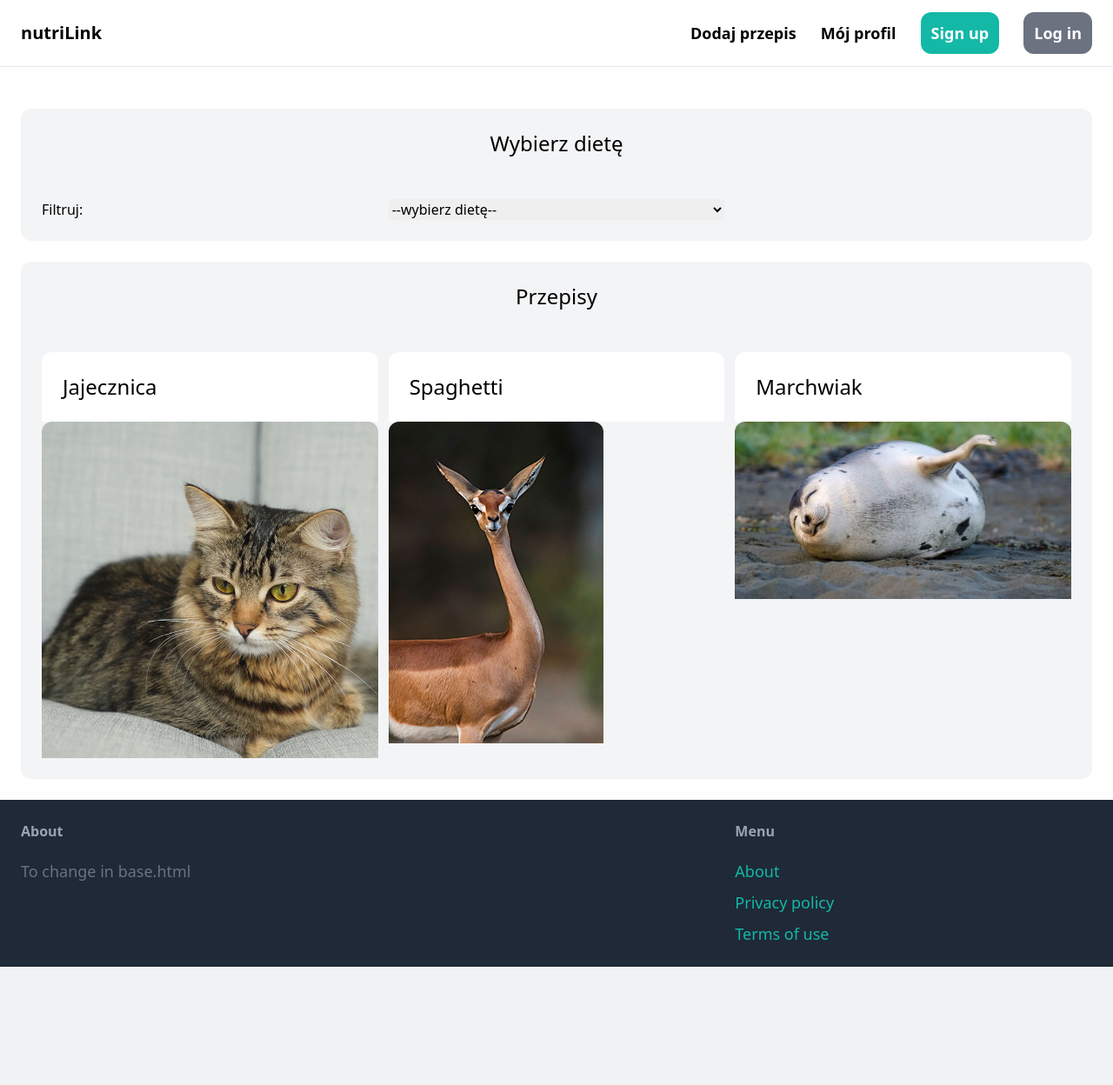
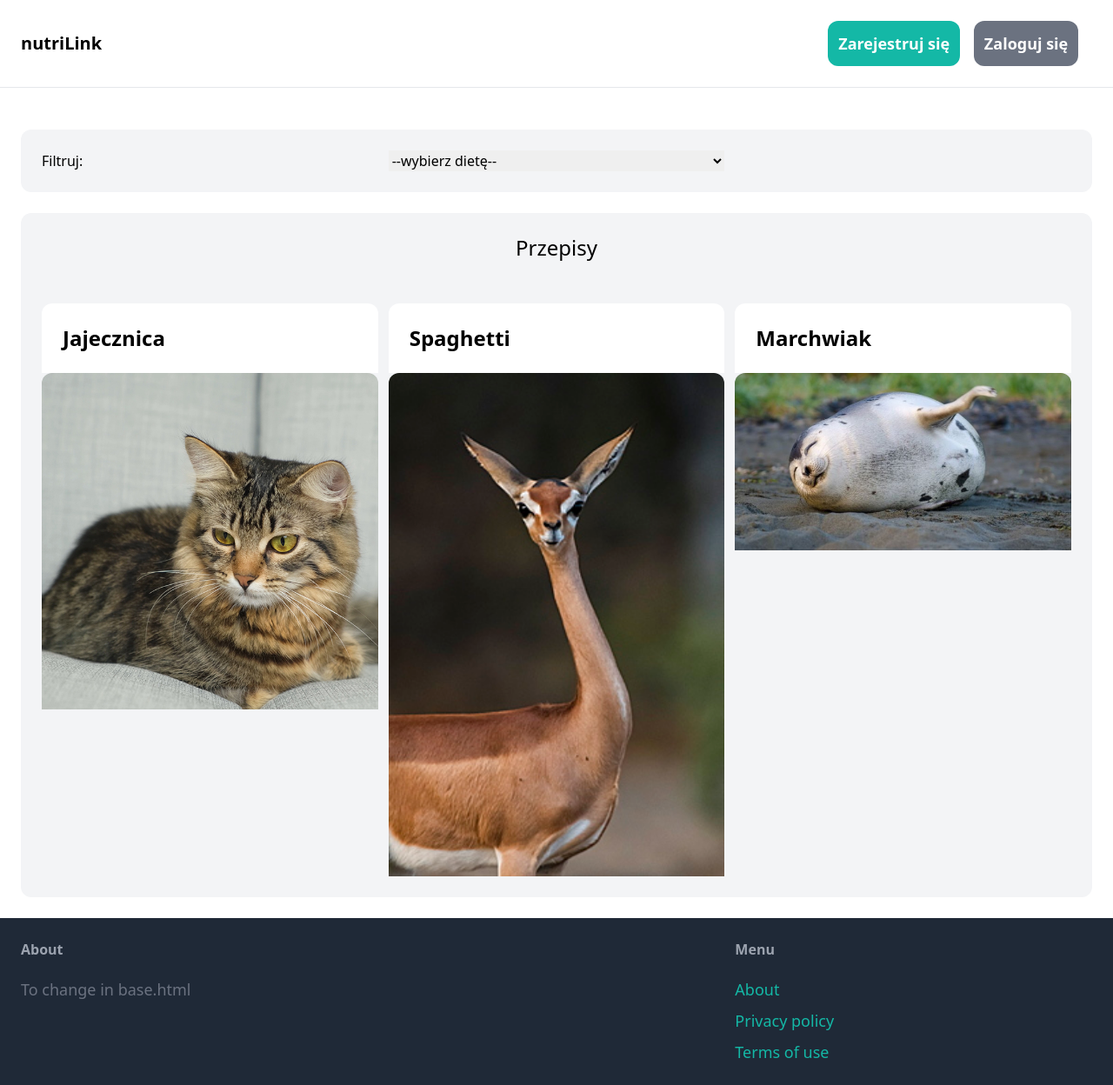
Before and after one commit to mmkkozak/nutriLink, a Django app: page /nutriLink/ in a window 1280 px wide. Shown: the whole page at 87% size. Before the commit the page ends 1112 px from the top, so only its background shows below. Run offline with Django 5.2, Linux system fonts and the light colour scheme; data comes from the database, SQL or seed files in the repository; both versions use the stored data as it was after the commit; some libraries are stand-ins or nearby versions.

Commit message:
Recipe pictures are now working

```diff
--- a/dietobaza/urls.py
+++ b/dietobaza/urls.py
@@ -16,8 +16,11 @@ Including another URLconf
 """
 from django.contrib import admin
 from django.urls import path, include
+from django.conf.urls.static import static
+from django.conf import settings
 
 urlpatterns = [
+    path('', include('nutriLink.urls')),
     path('admin/', admin.site.urls),
     path("nutriLink/", include("nutriLink.urls")),
-]
+] + static(settings.MEDIA_URL, document_root=settings.MEDIA_ROOT)
--- a/nutriLink/forms.py
+++ b/nutriLink/forms.py
@@ -36,6 +36,10 @@ class LoginForm(AuthenticationForm):
         "placeholder": "Your username",
         "class": 'w-full py-4 px-6 rounded-xl'
     }))
+    password = forms.CharField(widget=forms.PasswordInput(attrs={
+        'placeholder': 'Your password',
+        'class': 'w-full py-4 px-6 rounded-xl'
+    }))
 
 class NewRecipeForm(forms.ModelForm):
     class Meta:
@@ -49,9 +53,9 @@ class NewRecipeForm(forms.ModelForm):
             'contents': forms.Textarea(attrs={
                 'class': INPUT_CLASSES
             }),
-            'picture': forms.FileInput(attrs={
-                'class': INPUT_CLASSES
-            })
+            # 'picture': forms.FileInput(attrs={
+            #     'class': INPUT_CLASSES
+            # })
         }
     # recipe_name = forms.CharField(label="Recipe Name", max_length=150)
     # contents = forms.CharField(label="Contents")
--- a/nutriLink/urls.py
+++ b/nutriLink/urls.py
@@ -1,7 +1,7 @@
 from django.urls import path
 from django.contrib.auth import views as auth_views
 from django.conf import settings
-from django.conf.urls.static import static
+
 from .forms import LoginForm
 from django.contrib import admin
 
@@ -14,8 +14,9 @@ urlpatterns = [
 
     # path("contact/", views.contact, name="contact"),
     path('signup/', views.signup, name="signup"),
-path('login/', auth_views.LoginView.as_view(template_name='nutriLink/login.html', authentication_form=LoginForm), name='login'),
+    path('login/', auth_views.LoginView.as_view(template_name='nutriLink/login.html', authentication_form=LoginForm), name='login'),
     path('new/', views.new_recipe, name="new_recipe"),
     path('<int:pk>/', views.recipe, name="recipe"),
-    path('profile/', views.profile, name="user")
-] + static(settings.MEDIA_URL, document_root=settings.MEDIA_ROOT)
+    path('profile/', views.profile, name="user"),
+    path('logout/', auth_views.LogoutView.as_view(), {'next_page' : settings.LOGOUT_REDIRECT_URL}, name='logout')
+]
--- a/nutriLink/views.py
+++ b/nutriLink/views.py
@@ -1,110 +1,24 @@
 from django.shortcuts import render, get_object_or_404, redirect
 from django.urls import reverse
 from django.contrib.auth.decorators import login_required
+from django.contrib.auth import logout
+from nutriLink.forms import SignupForm, LoginForm, NewRecipeForm
+from nutriLink.models import Recipe, Diet, Review
 
-from nutriLink.forms import SignupForm, LoginForm, NewRecipeForm
-from nutriLink.models import Recipe, Diet, User
-
-"""
-def user(request, user_id):
-    user = get_object_or_404(User, pk=user_id)
-    return render(request, "nutriLink/user.html", {'user': user, 'user_id': user_id})
-
-
-def user_form(request):
-    message = "Sign up"
-    context = {'message': message}
-    return render(request, "nutriLink/user_form.html", context)
-
-
-def results(request, recipe_id):
-    response = "Some response %s."
-    return HttpResponse(response % recipe_id)
-
-
-def get_new_user(request):
-    if request.method == 'POST':
-        form = SignUpForm(request.POST)
-    else:
-        form = SignUpForm()
-
-    return render(request, "nutriLink/sign_up.html", {"form": form})
-
-
-def insertUser(request):
-    if request.method == 'POST':
-        form = SignUpForm(request.POST)
-        if form.is_valid():
-            if request.POST['user_password'] == request.POST['password_confirm']:
-                user_name = request.POST['user_name']
-                user_email = request.POST['user_email']
-                user_password = request.POST['user_password']
-                NewUser = User(name=user_name, email=user_email, password=user_password)
-                NewUser.save()
-                return render(request, "nutriLink/sign_up.html", {"message": "User added successfully", "form": form})
-            else:
-                return render(request, "nutriLink/sign_up.html", {"message": "Passwords don't match", "form": form})
-        else:
-            return HttpResponse("Insert data!")
-
-
-def loginUser(request):
-    if request.method == 'POST':
-        form = LoginForm(request.POST)
-    else:
-        form = LoginForm()
-
-    return render(request, "nutriLink/sign_in.html", {"form": form})
-
-
-def verify_user(request):
-    if request.method == 'POST':
-        form = LoginForm(request.POST)
-        if form.is_valid():
-            name = request.POST['user_name']
-            try:
-                q = User.objects.get(name=name)
-                if q.password == request.POST['user_password']:
-                    request.session["user_id"] = q.id
-                    return render(request, "nutriLink/redirect.html", {"value": q.id})
-                else:
-                    return HttpResponse("Username or password are incorrect")
-            except:
-                return render(request, "nutriLink/sign_in.html", {"form": form, "message": "Username or password is incorrect"})
-
-
-def insert_recipe(request, user_id):
-    if request.method == 'POST':
-        form = RecipeForm(request.POST)
-        if form.is_valid():
-            recipe_name = request.POST['recipe_name']
-            contents = request.POST['contents']
-            picture = request.POST['picture']
-            pub_date = request.POST['pub_date']
-            # new_recipe = Recipe(recipe_name=recipe_name, contents=contents, picture=picture, pub_date=pub_date, user_id=request.session["user_id"])
-            new_recipe = Recipe(recipe_name=recipe_name, contents=contents, picture=picture, pub_date=pub_date, user_id=user_id)
-            new_recipe.save()
-            return render(request, 'nutriLink/recipe_form.html', {"form": form, "message": "New recipe added successfully",'user_id': request.session["user_id"]})
-        else:
-            return render(request, 'nutriLink/recipe_form.html', {"form": form, "message": "Insert valid recipe details",'user_id': request.session["user_id"]})
-
-
-def logout(request):
-    if request.session["user_id"] != "":
-        del request.session['user_id']
-
-"""
 
 def index(request):
     recipes = Recipe.objects.all()
     diets = Diet.objects.all()
+
+    if request.method == 'POST':
+        logout(request)
+        del request.session['user_id']
+        return redirect('nutriLink/')
+
     return render(request, 'nutriLink/index.html',{
         'recipes': recipes,
         'diets': diets
     })
-
-# def contact(request):
-#     return render(request, 'nutriLink/contact.html')
 
 def signup(request):
     if request.method == 'POST':
@@ -112,8 +26,8 @@ def signup(request):
 
         if form.is_valid():
             form.save()
+            return redirect('nutriLink/login/')
 
-            return redirect('/login/')
     else:
         form = SignupForm()
 
@@ -123,6 +37,7 @@ def signup(request):
 
 def recipe(request, pk):
     recipe = get_object_or_404(Recipe, pk=pk)
+    reviews = Review.objects.filter(recipe=recipe)
     try:
         return render(request, 'nutriLink/recipe.html', {
             'recipe': recipe,
@@ -134,6 +49,7 @@ def recipe(request, pk):
             {
                 'recipe': recipe,
                 'error_message': "Przepis nie istnieje.",
+                'reviews': reviews,
             },
         )
 
--- a/templates/nutriLink/base.html
+++ b/templates/nutriLink/base.html
@@ -12,13 +12,22 @@
     <a href="/nutriLink" class="text-xl font-semibold">nutriLink</a>
 
     <div class="space-x-6">
-        <a href="{% url 'nutriLink:new_recipe' %}" class="text-lg font-semibold hover:text-gray-500">Dodaj przepis</a>
-        <a href="{% url 'nutriLink:user' %}" class="text-lg font-semibold hover:text-gray-500">Mój profil</a>
 
-{#        <a href="#" class="text-lg font-semibold hover:text-gray-500">Browse</a>#}
-
-        <a href="#" class="px-3 py-3 text-lg font-semibold bg-teal-500 text-white rounded-xl hover:bg-teal-700">Sign up</a>
-        <a href="#" class="px-3 py-3 text-lg font-semibold bg-gray-500 text-white rounded-xl hover:bg-gray-700">Log in</a>
+            {% if request.user.is_authenticated %}
+                <div class="grid grid-cols-3 justify-items-center">
+                <a href="{% url 'nutriLink:new_recipe' %}" class="px-3 py-3 text-lg font-semibold hover:text-gray-500">Dodaj przepis</a>
+                <a href="{% url 'nutriLink:user' %}" class="px-3 py-3 text-lg font-semibold bg-teal-500 text-white rounded-xl hover:bg-teal-700">Mój profil</a>
+                <form method="post" action="{% url 'nutriLink:logout' %}">
+                    {% csrf_token %}
+                    <button type="submit" class="px-3 py-3 text-lg bg-gray-500 text-white rounded-xl hover:bg-gray-700">Wyloguj</button>
+                </form>
+                </div>
+            {% else %}
+                <div class="grid grid-cols-2 justify-items-center">
+                <a href="{% url 'nutriLink:signup' %}" class="px-3 py-3 text-lg font-semibold bg-teal-500 text-white rounded-xl hover:bg-teal-700">Zarejestruj się</a>
+                <a href="{% url 'nutriLink:login' %}" class="px-3 py-3 text-lg font-semibold bg-gray-500 text-white rounded-xl hover:bg-gray-700">Zaloguj się</a>
+                </div>
+            {% endif %}
 
     </div>
 </nav>
--- a/templates/nutriLink/index.html
+++ b/templates/nutriLink/index.html
@@ -4,7 +4,6 @@
 
 {% block content %}
     <div class="mt-6 px-6 py-6 bg-gray-100 rounded-xl">
-        <h3 class="mb-12 text-2xl text-center">Wybierz dietę</h3>
 
         <div class="grid grid-cols-3 gap-3">
 
@@ -27,11 +26,10 @@
                 <div>
                     <a href="{% url 'nutriLink:recipe' item.id %}">
                         <div class="p-6 bg-white rounded-t-xl">
-                            <h2 class="text-2xl">{{ item.recipe_name }}</h2>
+                            <h2 class="text-2xl font-semibold">{{ item.recipe_name }}</h2>
                         </div>
                         <div>
-                            <img src="nutriLink/{{ item.picture.url }}" class="rounded-t-xl">
-{#                            <img src="https://smakoholik.pl/wp-content/uploads/jajecznica.jpg" class="rounded-t-xl">#}
+                            <img src="{{ item.picture.url }}" class="rounded-t-xl" width="500px">
                         </div>
                     </a>
                 </div>
--- a/templates/nutriLink/login.html
+++ b/templates/nutriLink/login.html
@@ -6,7 +6,7 @@
 <div class="w-1/2 my-6 mx-auto p-6 bg-gray-100 rounded-xl">
     <h1 class="mb-6 text-3xl">Log In</h1>
 
-    <form method="post" action={% url 'nutriLink' %}>
+    <form method="post" action='.'>
         {% csrf_token %}
 
         <div class="mb-3">
--- a/templates/nutriLink/user.html
+++ b/templates/nutriLink/user.html
@@ -8,6 +8,9 @@
         <h2 class="mb-12 text-2xl text-center">Moje przepisy</h2>
 
         <div class="grid grid-cols-3 gap-3">
+{#            {% if recipes.exists %}#}
+{#                <h2 class="mb-12 font-semibold text-2xl text-center">Nie masz jeszcze żadnych przepisów!</h2>#}
+{#            {% endif %}#}
             {% for item in recipes %}
                 <div>
                     <a href="{% url 'nutriLink:recipe' item.id %}">
@@ -15,8 +18,7 @@
                             <h2 class="text-2xl">{{ item.recipe_name }}</h2>
                         </div>
                         <div>
-                            <img src="nutriLink/{{ item.picture.url }}" class="rounded-t-xl">
-{#                            <img src="https://smakoholik.pl/wp-content/uploads/jajecznica.jpg" class="rounded-t-xl">#}
+                            <img src="{{ item.picture.url }}" class="rounded-t-xl" width="500px">
                         </div>
                     </a>
                 </div>
```
Also changed, not shown: templates/nutriLink/recipe.html (+14 -0 lines), db.sqlite3, dietobaza/media/uploads/cat.jpg (deleted), media/uploads/pandziatko.jpg (added), media/uploads/seal.jpg (added).
